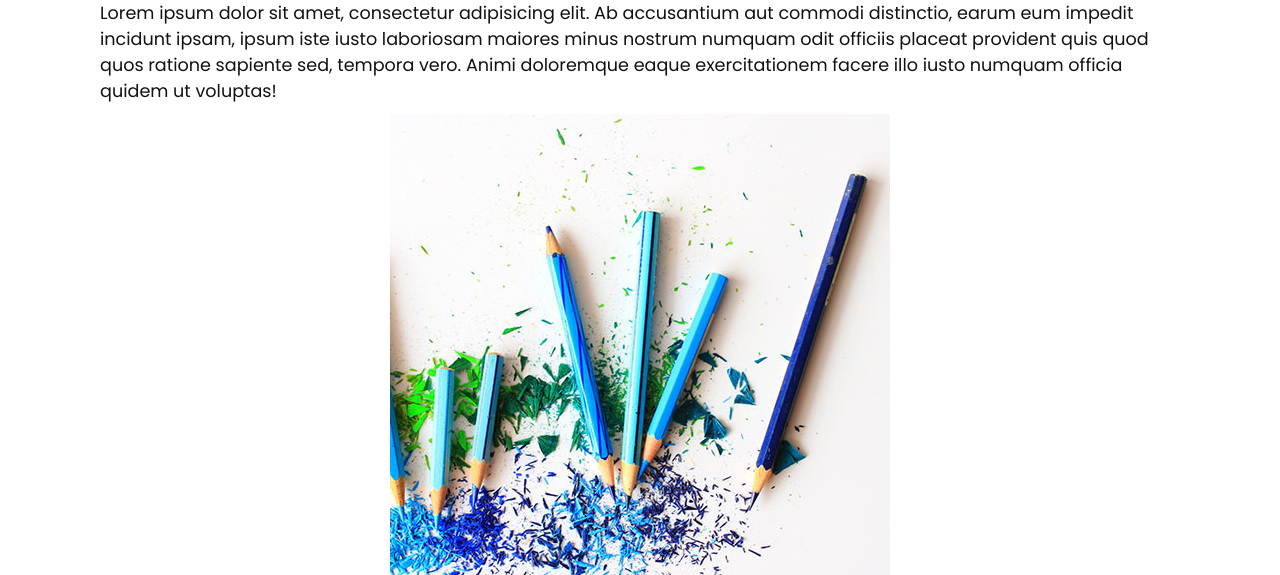
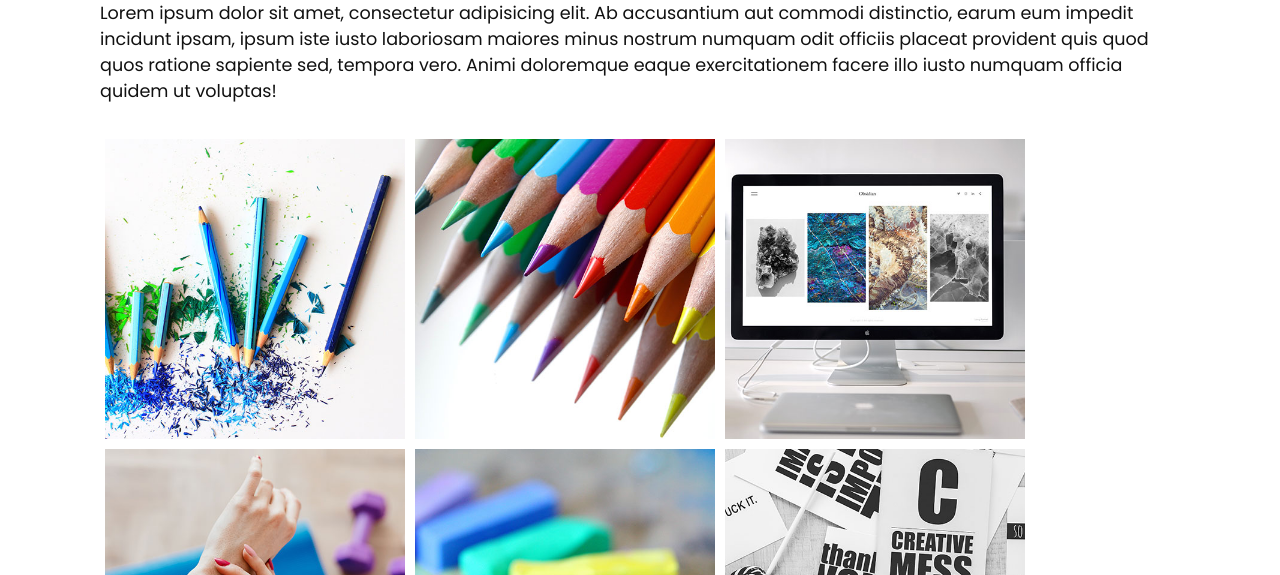
Before and after one commit to Annie-Huang/creative-agency-website, a website: page work.html in a window 1280 px wide. Shown: the part 225-800 px from the top of the page. Drawn offline with Linux system fonts and the light colour scheme.

Commit message:
Flex on the profolio and flex-wrap:wrap on the children. Set the img contain within the .item card

```diff
--- a/css/style.css
+++ b/css/style.css
@@ -197,6 +197,25 @@ section.home {
   max-width: 100px;
 }
 
+/* WORK PAGE */
+.portfolio {
+  display: flex;
+  flex-wrap: wrap; /* auto wrapped to the next line if there is not enough space */
+  margin-top: 20px;
+}
+
+.portfolio .item {
+  position: relative;
+  width: 300px;
+  height: 300px;
+  margin: 5px;
+}
+
+.portfolio .item img {
+  width: 100%;
+  height: 100%;
+}
+
 @media (max-width: 1068px) {
   .home-img {
     display: none;
```
